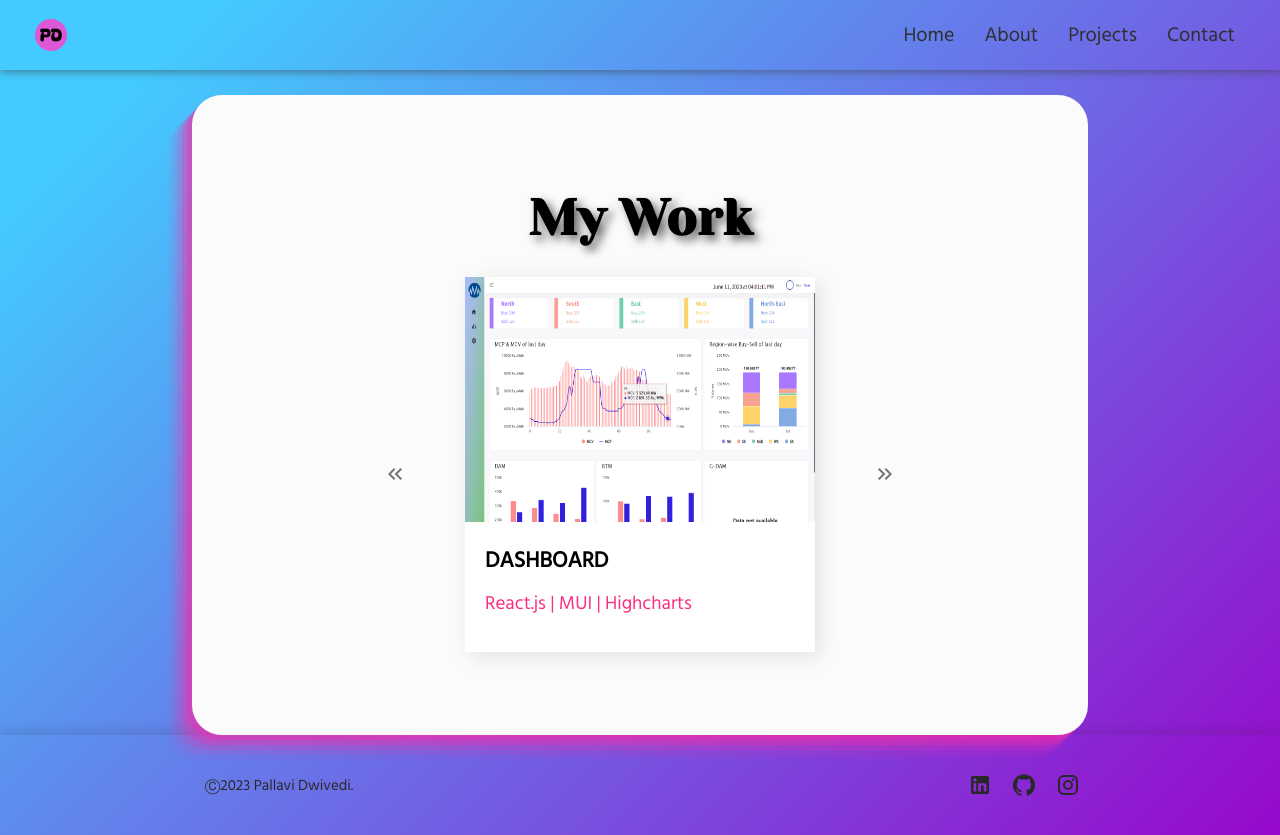
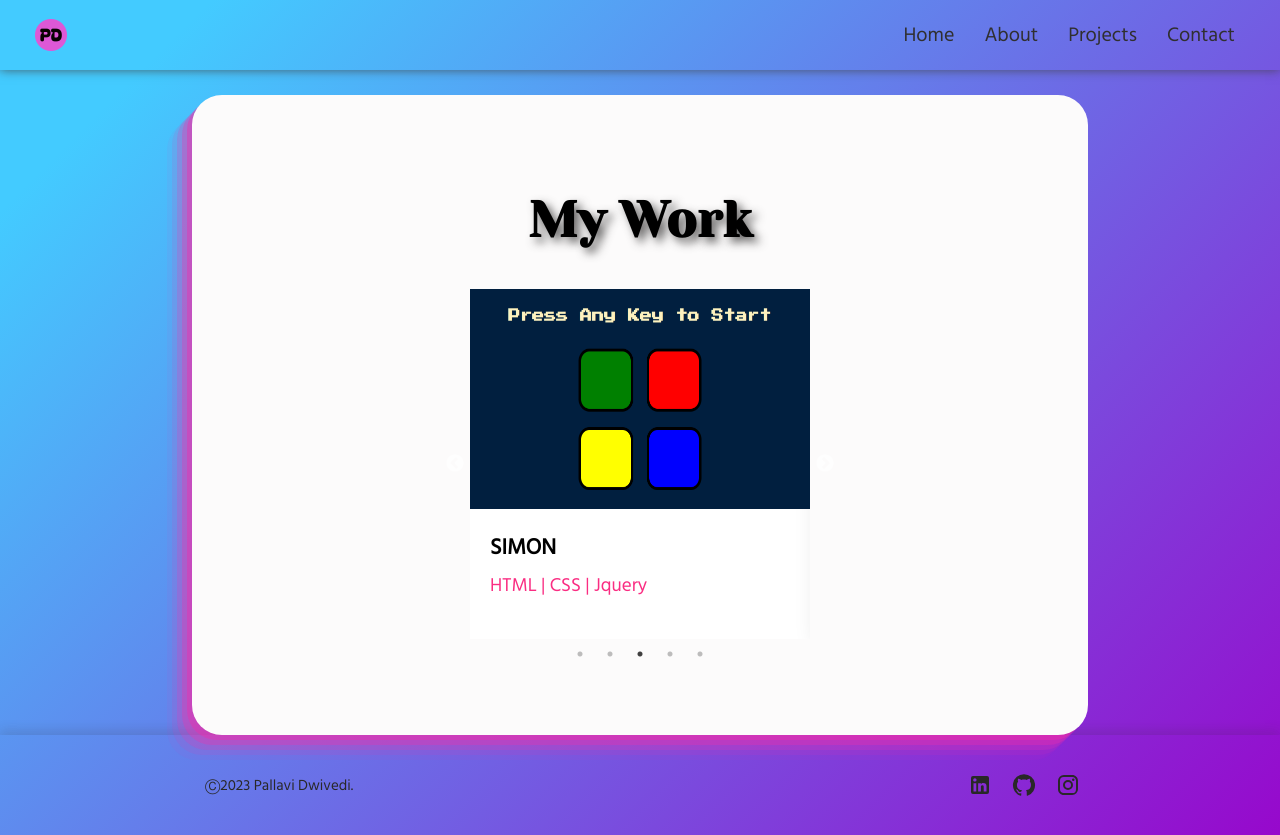
Before and after one commit to pallaviDwivedi1605/Pallavi_Dwivedi, a Next.js app: page /projects in a window 1280 px wide. Built offline with nearby package versions, Linux system fonts and the light colour scheme.

Commit message:
added button

```diff
--- a/src/app/projects/page.jsx
+++ b/src/app/projects/page.jsx
@@ -1,7 +1,7 @@
 "use client"
 import React from 'react';
 import styles from './page.module.css';
-import Carousel from '@/components/carousel/Carousel';
+import MyCarousel from '@/components/carousel/MyCarousel';
 
 
 function Project() {
@@ -57,10 +57,9 @@ function Project() {
 
   return (
       <section className={styles.project_section}>
-        <Carousel array={projectData} />
+        <MyCarousel array={projectData} />
       </section>
   );
 }
 
 export default Project;
-4
--- a/src/components/card/Card.jsx
+++ b/src/components/card/Card.jsx
@@ -6,17 +6,13 @@ import Link from 'next/link'
 function Card(props) {
   return (
     <div className={styles.card}>
-        <header className={styles.card__thumb}>
-            <Link href={props.projectLink} target='_blank'>
-            <div className={'image-container'}>
-            <Image src={props.src} alt={props.alt} layout="fill" className={'image'} />
-            </div>
-                {/* <Image src={props.src} alt={props.alt} width={350} height={245} /> */}
-            </Link>
+        <header className={styles.card_image}>
+            <Image src={props.src} alt={props.alt} layout='fill' className={'image'} />
+            <div className={styles.box}></div>
         </header>
-        <div className={styles.card__body}>
-            <h2 className={styles.card__title}><a href="#">{props.title}</a></h2>
-            <div className={styles.card__subtitle}>{props.subTitle}</div>
+        <div className={styles.card_body}>
+            <h2 className={styles.card_title}><a href="#">{props.title}</a></h2>
+            <div className={styles.card_subtitle}>{props.subTitle}</div>
             {/* <p className={styles.card__description}>
                 {props.desc}
             </p> */}
--- a/src/components/card/card.module.css
+++ b/src/components/card/card.module.css
@@ -1,103 +1,66 @@
-.card {
-  width: 350px;
-  height: fit-content;
+.card{
+  width: 340px;
+  height: 350px;
+  overflow: hidden;
   background-color: #fff;
   box-shadow: 5px 5px 20px rgba(0, 0, 0, 0.1);
   overflow: hidden;
   transition: box-shadow 0.5s;
-  margin-bottom: 20px;
 }
 
-.card a {
-  color: inherit;
-  text-decoration: none;
+.card_image{
+  height: 220px;
+  background-color: #000;
+  transition: height 0.6s;
+  position: relative;
 }
 
-.card:hover {
-  box-shadow: 2px 2px 50px rgba(0, 0, 0, 0.3);
-
+.card_image .image{
+  object-fit: cover;
+  position: absolute;
+  top: 0;
+  left: 0;
+  right: 0;
+  width: 340px;
+  height: 220px;
+  transition: height 0s;
 }
 
-.card__thumb {
-  position: relative;
-  height: 245px;
-  overflow: hidden;
+.box{
+  position: absolute;
+  width: 340px;
+  height: 220px;
+  z-index: 2;
   background-color: #000;
+  opacity: 0;
   transition: height 0.5s;
 }
 
-.card:hover .card__thumb {
-  height: 130px;
-}
+/* card body */
 
-.card:hover .card__thumb .image {
-  opacity: 0.6;
-  transform: scale(1.2);
-}
-
-.image-container {
-
-  width: 100%;
-  position: unset !important;
-
-
-  .image {
-    object-fit: contain;
-    width: 100% !important;
-    position: relative !important;
-    height: unset !important;
-  }
-}
-
-.card__body {
+.card_body {
   height: 130px;
   padding: 20px;
   transition: height 0.5s ease-in-out;
+  background-color: #fff;
 }
 
-.card__body .btn{
-  width: 100px;
-  height: 40px;
-  text-align: center;
-  padding-block: 5px;
-  border-radius: 8px;
-  background-color: #fff;
-  border: 2px solid #fa2d82;
-  margin: 10px auto;
-  display: none;
-  margin-inline: auto;
-  font-weight: 500;
-  box-shadow: 2px 4px 5px #fa2d82fb;
-}
-
-.card__body .btn:hover{
-  box-shadow: -0px -0px 15px #ff086fee;
-  background: rgb(250,45,130);
-  background: linear-gradient(90deg, rgba(250,45,130,1) 10%, rgba(240,9,79,1) 90%);
-  color: #fff;
-}
-
-.card:hover .card__body {
-  height: 180px;
-}
-
-.card__title {
+.card_title {
   margin: 0;
-  padding: 0 0 10px 0;
+  padding-bottom: 5px;
   color: #000;
   font-size: 22px;
   font-weight: bold;
   text-transform: uppercase;
 }
 
-.card__subtitle {
+.card_subtitle {
   margin: 0;
-  padding: 0 0 10px 0;
   font-size: 19px;
   color: #fa2d82;
 }
 
-.card__description {
+.card_description {
   margin: 0;
   padding: 0;
   height: fit-content;
@@ -109,7 +72,47 @@
   transition-delay: 0s;
 }
 
-.card:hover .card__description {
+.card_body .btn{
+  width: 100px;
+  height: 40px;
+  text-align: center;
+  padding-block: 5px;
+  border-radius: 8px;
+  background-color: #fff;
+  border: 2px solid #fa2d82;
+  margin-block: 18px 10px;
+  display: none;
+  margin-inline: auto;
+  font-weight: 500;
+  box-shadow: 2px 4px 5px #fa2d82fb;
+}
+
+.card_body .btn:hover{
+  box-shadow: -0px -0px 15px #ff086fee;
+  background: rgb(250,45,130);
+  background: linear-gradient(90deg, rgba(250,45,130,1) 10%, rgba(240,9,79,1) 90%);
+  color: #fff;
+}
+
+.card:hover {
+  box-shadow: 2px 2px 50px rgba(0, 0, 0, 0.3);
+}
+
+.card:hover .card_body {
+  height: 180px;
+}
+
+.card:hover .card_image {
+  height: 170px;
+}
+
+.card:hover .card_image .box {
+  opacity: 50%;
+  /* transform: scale(1.2); */
+  height: 170px;
+}
+
+.card:hover .card_description {
   opacity: 1;
   display: inline-block;
   transform: translateY(0px);
@@ -127,5 +130,4 @@
   .card:hover{
     box-shadow: 0px 0px 10px rgba(0, 0, 0, 0.3);
   }
-
 }
--- a/src/components/carousel/Carousel.jsx
+++ /dev/null
@@ -1,53 +0,0 @@
-import React,{useState} from 'react'
-import styles from './carousel.module.css'
-import Card from '@/components/card/Card';
-import Link from 'next/link';
-import { IconButton } from '@mui/material';
-import KeyboardDoubleArrowLeftIcon from '@mui/icons-material/KeyboardDoubleArrowLeft';
-import KeyboardDoubleArrowRightIcon from '@mui/icons-material/KeyboardDoubleArrowRight';
-import {Yeseva_One} from "next/font/google";
-
-const heading = Yeseva_One({ subsets: ["latin"], weight: "400" });
-
-function Carousel(props) {
-
-    const [arrayIndex, setArrayIndex] = useState(0);
-
-    const moveForward = () => {
-      setArrayIndex((prevIndex) => (prevIndex + 1) % props.array.length);
-    };
-
-    const moveBackward = () => {
-      setArrayIndex((prevIndex) => (prevIndex - 1 + props.array.length) % props.array.length);
-    };
-
-  return (
-    <div className={styles.container}>
-          <h2 className={`${styles.heading} ${heading.className}`}>My Work</h2>
-          <div className={styles.carousel}>
-            <Link className={styles.arrow} href={'/projects'} onClick={moveBackward}>
-            <IconButton><KeyboardDoubleArrowLeftIcon/></IconButton>
-            </Link>
-
-            <div className={styles.card_list}>
-              <Card
-                className={styles.card}
-                key={props.array[arrayIndex].id}
-                src={props.array[arrayIndex].image}
-                alt={props.array[arrayIndex].alt}
-                title={props.array[arrayIndex].title}
-                subTitle={props.array[arrayIndex].subTitle}
-                desc={props.array[arrayIndex].desc}
-                projectLink={props.array[arrayIndex].projectLink}
-              />
-            </div>
-
-            <Link className={styles.arrow} href={'/projects'} onClick={moveForward}>
-              <IconButton><KeyboardDoubleArrowRightIcon/></IconButton>
-            </Link>
-          </div>
-        </div>
-  )
-}
-
-export default Carousel
--- /dev/null
+++ b/src/components/carousel/MyCarousel.jsx
@@ -0,0 +1,68 @@
+"use client"
+import React,{useState, useEffect} from 'react'
+import styles from './carousel.module.css'
+import Card from '@/components/card/Card';
+import {Yeseva_One} from "next/font/google";
+import "react-responsive-carousel/lib/styles/carousel.min.css"; // requires a loader
+import { Carousel } from 'react-responsive-carousel';
+// import React from 'react';
+import Slider from 'react-slick';
+import 'slick-carousel/slick/slick.css';
+import 'slick-carousel/slick/slick-theme.css';
+
+
+const heading = Yeseva_One({ subsets: ["latin"], weight: "400" });
+
+function MyCarousel(props) {
+
+  const PreviousArrow = ({ onClick }) => (
+    <button className="slick-arrow slick-prev" onClick={onClick}>
+      Previous
+    </button>
+  );
+
+  const NextArrow = ({ onClick }) => (
+    <button className="slick-arrow slick-next" onClick={onClick}>
+      Next
+    </button>
+  );
+
+  const settings = {
+    dots: true,
+    infinite: true,
+    speed: 500,
+    slidesToShow: 1,
+    slidesToScroll: 1,
+    autoplay: true,
+    autoplaySpeed: 2000,
+    prevArrow: <PreviousArrow />,
+    nextArrow: <NextArrow />,
+  };
+
+
+
+  return (
+    <div className={styles.container}>
+          <h2 className={`${styles.heading} ${heading.className}`}>My Work</h2>
+          <div className={styles.carousel_box}>
+            <Slider {...settings}>
+              {
+                props.array.map((card) => (
+                  <Card
+                    key={card.id}
+                    src={card.image}
+                    alt={card.alt}
+                    title={card.title}
+                    subTitle={card.subTitle}
+                    desc={card.desc}
+                    projectLink={card.projectLink}
+                  />
+                ))
+              }
+            </Slider>
+          </div>
+        </div>
+  )
+}
+
+export default MyCarousel
--- a/src/components/carousel/carousel.module.css
+++ b/src/components/carousel/carousel.module.css
@@ -9,18 +9,17 @@
     flex-direction: column;
     justify-content: center;
     align-items: center;
+    gap: 40px;
     overflow: hidden;
     background-color: #fcfbfb;
     border-radius: 30px;
     box-shadow: rgba(240, 46, 170, 0.4) -5px 5px, rgba(240, 46, 170, 0.3) -10px 10px, rgba(240, 46, 170, 0.2) -15px 15px, rgba(240, 46, 170, 0.1) -20px 20px, rgba(240, 46, 170, 0.05) -25px 25px;
 }
 
-.carousel {
-display: flex;
-justify-content: space-between;
-align-items: center;
-gap: 50px;
-transition: transform 0.5s ease-in-out;
+.box{
+    width: 300px;
+    height: 350px;
+    background-color: blue;
 }
 
 /* heading */
@@ -28,14 +27,19 @@ transition: transform 0.5s ease-in-out;
 .container .heading {
 	font-size: 40px;
     color: #000;
-    padding: 20px;
-    padding-top: 30px;
-    margin-bottom: 10px;
     font-weight: bold;
     text-shadow: 5px 5px 10px #333232c2;
 	animation-name: example;
   	animation-duration: 4s;
     animation-fill-mode: forwards;
+}
+
+.carousel_box{
+    max-width: 340px;
+    /* height: 400px; */
+    /* overflow: hidden; */
+    /* border: 2px solid red; */
+    margin: 0 auto;
 }
 
 
@@ -49,24 +53,7 @@ transition: transform 0.5s ease-in-out;
         height: 70vh;
         width: 100vw;
         margin-top: 70px;
-        gap: 35px;
+        gap: 50px;
         box-shadow: none;
     }
-
-    .container .heading {
-        padding: 0;
-    }
-
-    .carousel {
-        display: flex;
-        justify-content: space-between;
-        align-items: center;
-        gap: 30px;
-    }
-
-    .card_list{
-        width: 250px;
-        overflow: hidden;
-        object-fit: contain;
-    }
 }
```
